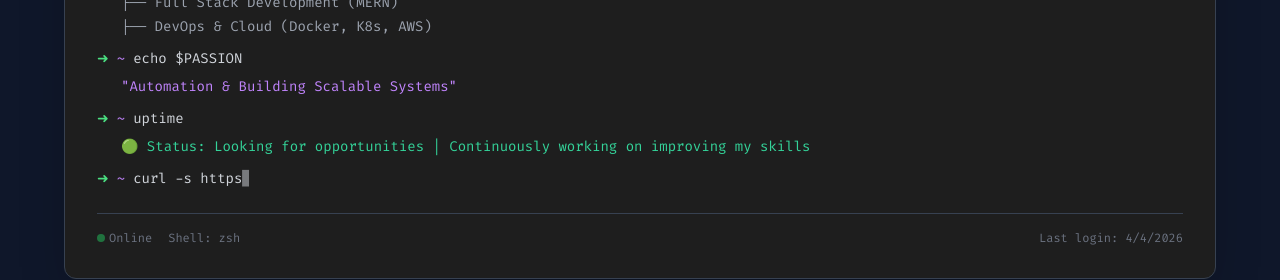
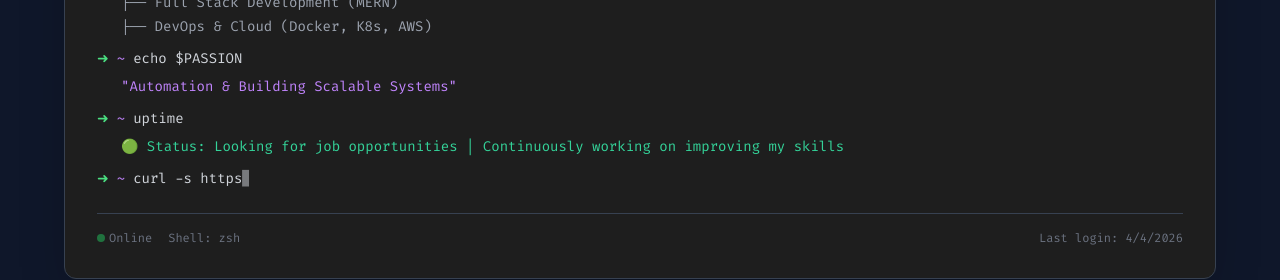
Before and after one commit to muskan1024/Portfolio, a React (Vite) app: page / in a window 1280 px wide. Shown: the part 1880-2160 px from the top of the page. Built offline with nearby package versions, Linux system fonts and the light colour scheme.

Commit message:
enhanced project details and terminal

```diff
--- a/src/components/ui/EnhancedTerminal.jsx
+++ b/src/components/ui/EnhancedTerminal.jsx
@@ -61,7 +61,7 @@ const EnhancedTerminal = () => {
     {
       input: "uptime",
       output:
-        "🟢 Status: Looking for opportunities | Continuously working on improving my skills",
+        "🟢 Status: Looking for job opportunities | Continuously working on improving my skills",
       color: "text-emerald-400",
       delay: 1000,
     },
--- a/src/pages/ProjectDetails.jsx
+++ b/src/pages/ProjectDetails.jsx
@@ -47,7 +47,7 @@ const ProjectDetails = () => {
               <img
                 src={project.image}
                 alt={project.title}
-                className="w-full h-full object-cover"
+                className="h-full w-full object-cover"
               />
             ) : (
               <div className="text-6xl gradient-text font-bold">
```
